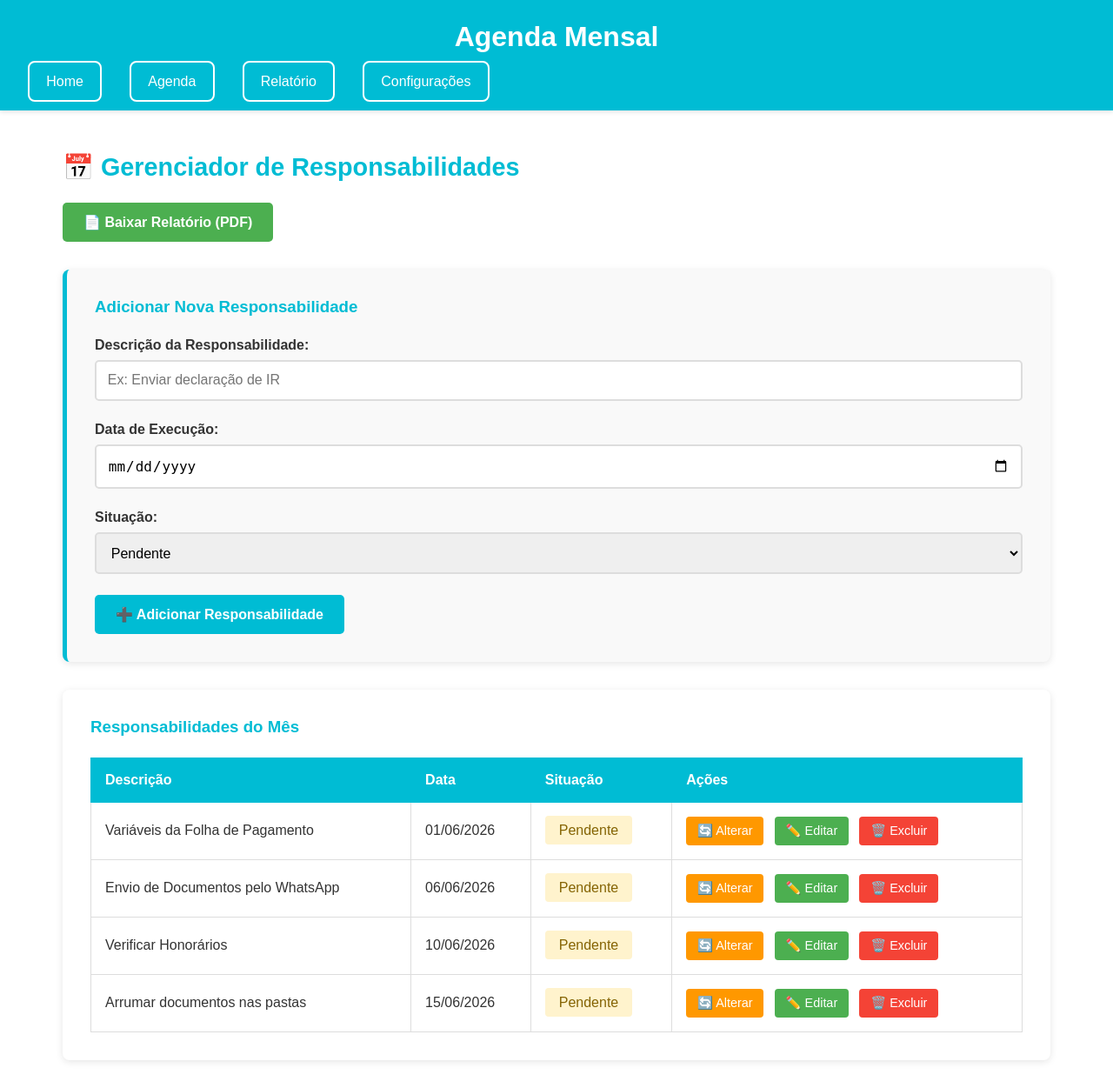
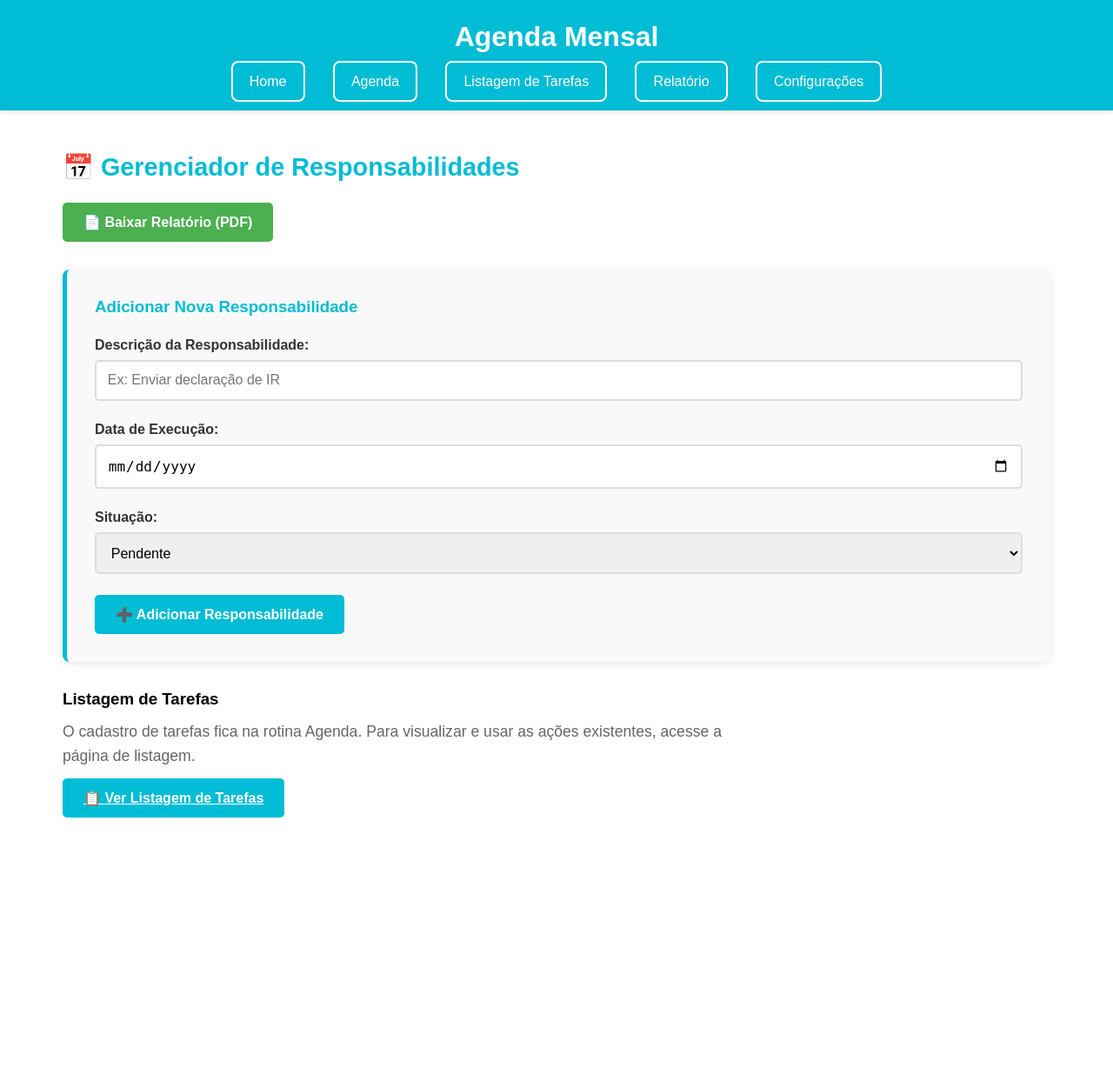
Before and after one commit to FelipeSens/agenda_mensal, a Flask app: page /agenda in a window 1280 px wide. Shown: the whole page at 87% size. After the commit the page ends 940 px from the top, so only its background shows below. Run offline with Flask 3, Linux system fonts and the light colour scheme; data comes from the database, SQL or seed files in the repository.

Commit message:
Modifications

```diff
--- a/app.py
+++ b/app.py
@@ -31,6 +31,11 @@ def agenda():
     # Página de gerenciamento de responsabilidades
     return render_template('agenda.html')
 
+@app.route('/listagem')
+def listagem():
+    # Página de listagem de tarefas e ações sobre responsabilidades
+    return render_template('listagem.html')
+
 @app.route('/relatorio')
 def relatorio():
     # Página de relatórios
@@ -51,6 +56,10 @@ def index_html():
 @app.route('/agenda.html')
 def agenda_html():
     return render_template('agenda.html')
+
+@app.route('/listagem.html')
+def listagem_html():
+    return render_template('listagem.html')
 
 @app.route('/relatorio.html')
 def relatorio_html():
--- a/static/script.js
+++ b/static/script.js
@@ -14,7 +14,8 @@ let responsabilidades = [];
 
 // Envia o formulário para criar uma nova responsabilidade.
 // O evento é interceptado para evitar recarregar a página.
-formResponsabilidade.addEventListener('submit', async function(e) {
+if (formResponsabilidade) {
+    formResponsabilidade.addEventListener('submit', async function(e) {
     e.preventDefault();
 
     const descricao = document.getElementById('descricao').value;
@@ -45,6 +46,7 @@ formResponsabilidade.addEventListener('submit', async function(e) {
         alert('Erro ao comunicar com o servidor');
     }
 });
+}
 
 // Busca todas as responsabilidades do backend e atualiza a tabela.
 // Esta função é usada na inicialização e sempre que ocorre uma alteração.
@@ -61,6 +63,10 @@ async function carregarResponsabilidades() {
 // Atualiza a tabela HTML que mostra as responsabilidades.
 // Se não houver registros, exibe uma mensagem padrão.
 function atualizarTabela() {
+    if (!tabelaResponsabilidades) {
+        return;
+    }
+
     tabelaResponsabilidades.innerHTML = '';
 
     if (responsabilidades.length === 0) {
--- a/static/style_novo.css
+++ b/static/style_novo.css
@@ -16,21 +16,32 @@ body {
 /* Barra de navegação fixa no topo, com menu de links principais. */
 /* position: sticky mantém o menu visível enquanto o usuário rola a página. */
 .navbar {
+    display: flex;
+    flex-direction: column;
+    align-items: center;
     background-color: #00bcd4;
     padding: 1.5rem 2rem;
     box-shadow: 0 2px 5px rgba(0, 0, 0, 0.1);
     position: sticky;
     top: 0;
     z-index: 1000;
+    gap: 1.5rem;
 }
 
-h1 {
+.navbar h1 {
     color: white;
     font-size: 2rem;
-    /*text-align: left;*/
     text-align: center;
-    margin: 0 0 1.5rem 0;
+    margin: 0;
+}
 
+.nav-menu {
+    list-style: none;
+    display: flex;
+    gap: 2rem;
+    padding: 0;
+    margin: 0;
+    justify-content: center;
 }
 
 .sublinhado {
@@ -191,6 +202,23 @@ h1 {
     box-shadow: 0 0 5px rgba(0, 188, 212, 0.3);
 }
 
+.agenda-link {
+    display: flex;
+    flex-direction: column;
+    gap: 0.75rem;
+    margin-top: 1.5rem;
+}
+
+.agenda-link p {
+    color: #333;
+    line-height: 1.6;
+    max-width: 780px;
+}
+
+.agenda-link .btn-adicionar {
+    align-self: flex-start;
+}
+
 .btn-adicionar {
     background-color: #00bcd4;
     color: white;
--- a/templates/agenda.html
+++ b/templates/agenda.html
@@ -12,6 +12,7 @@
       <ul class="nav-menu">
         <li><a href="/">Home</a></li>
         <li><a href="/agenda">Agenda</a></li>
+        <li><a href="/listagem">Listagem de Tarefas</a></li>
         <li><a href="/relatorio">Relatório</a></li>
         <li><a href="/config">Configurações</a></li>
       </ul>
@@ -51,23 +52,10 @@
           </form>
         </div>
 
-        <div class="agenda-container">
-          <h3>Responsabilidades do Mês</h3>
-          <table class="tabela-responsabilidades">
-            <thead>
-              <tr>
-                <th>Descrição</th>
-                <th>Data</th>
-                <th>Situação</th>
-                <th>Ações</th>
-              </tr>
-            </thead>
-            <tbody id="tabelaResponsabilidades">
-              <tr>
-                <td colspan="4" class="sem-dados">Nenhuma responsabilidade adicionada ainda</td>
-              </tr>
-            </tbody>
-          </table>
+        <div class="agenda-link">
+          <h3>Listagem de Tarefas</h3>
+          <p>O cadastro de tarefas fica na rotina Agenda. Para visualizar e usar as ações existentes, acesse a página de listagem.</p>
+          <a class="btn-adicionar" href="/listagem">📋 Ver Listagem de Tarefas</a>
         </div>
       </section>
     </div>
--- a/templates/config.html
+++ b/templates/config.html
@@ -12,6 +12,7 @@
       <ul class="nav-menu">
         <li><a href="/">Home</a></li>
         <li><a href="/agenda">Agenda</a></li>
+        <li><a href="/listagem">Listagem de Tarefas</a></li>
         <li><a href="/relatorio">Relatório</a></li>
         <li><a href="/config">Configurações</a></li>
       </ul>
--- a/templates/index.html
+++ b/templates/index.html
@@ -12,6 +12,7 @@
       <ul class="nav-menu">
         <li><a href="/">Home</a></li>
         <li><a href="/agenda">Agenda</a></li>
+        <li><a href="/listagem">Listagem de Tarefas</a></li>
         <li><a href="/relatorio">Relatório</a></li>
         <li><a href="/config">Configurações</a></li>
       </ul>
--- a/templates/relatorio.html
+++ b/templates/relatorio.html
@@ -12,6 +12,7 @@
       <ul class="nav-menu">
         <li><a href="/">Home</a></li>
         <li><a href="/agenda">Agenda</a></li>
+        <li><a href="/listagem">Listagem de Tarefas</a></li>
         <li><a href="/relatorio">Relatório</a></li>
         <li><a href="/config">Configurações</a></li>
       </ul>
```
Also changed, not shown: templates/listagem.html (added, +48 -0 lines).
